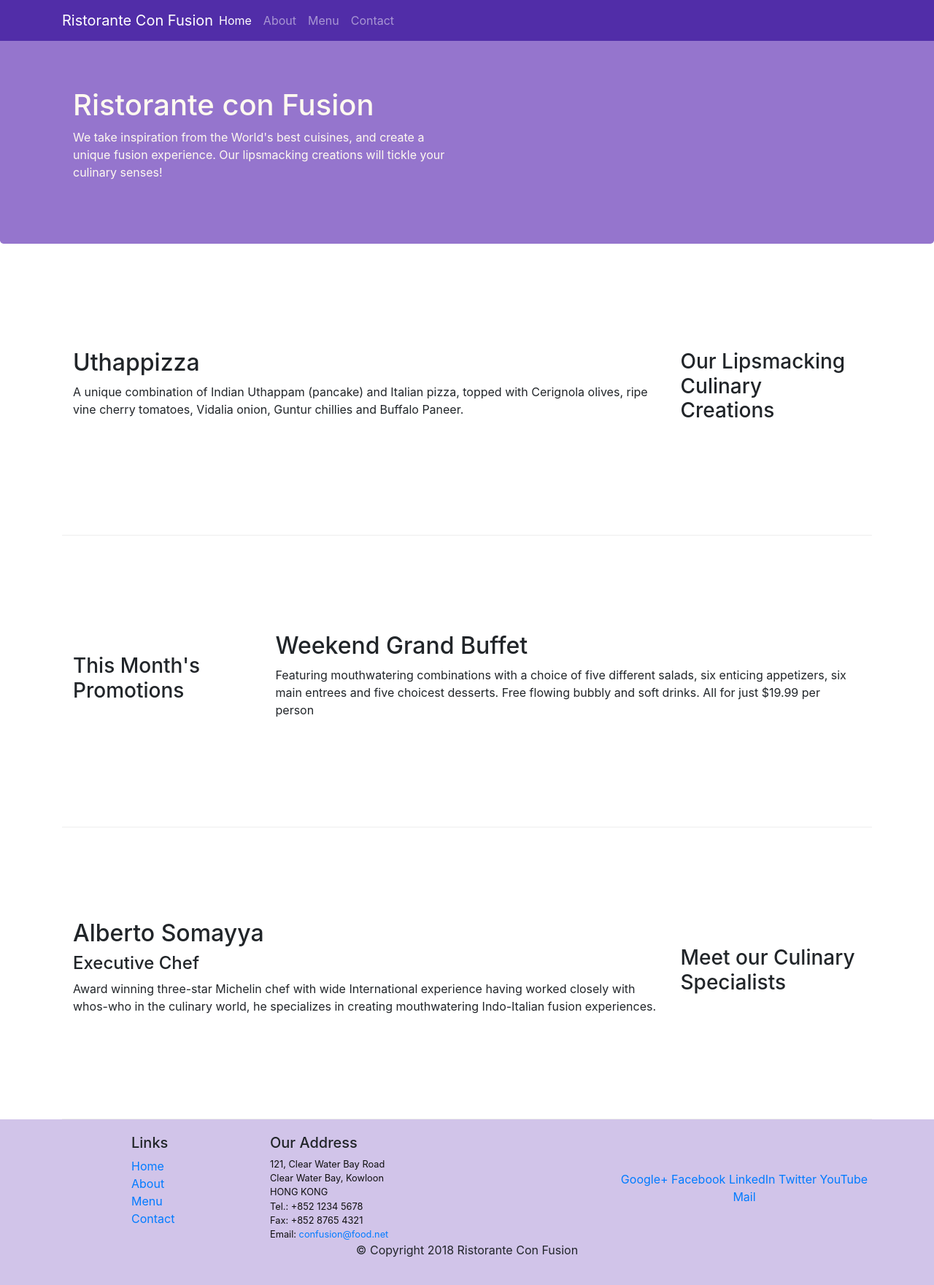
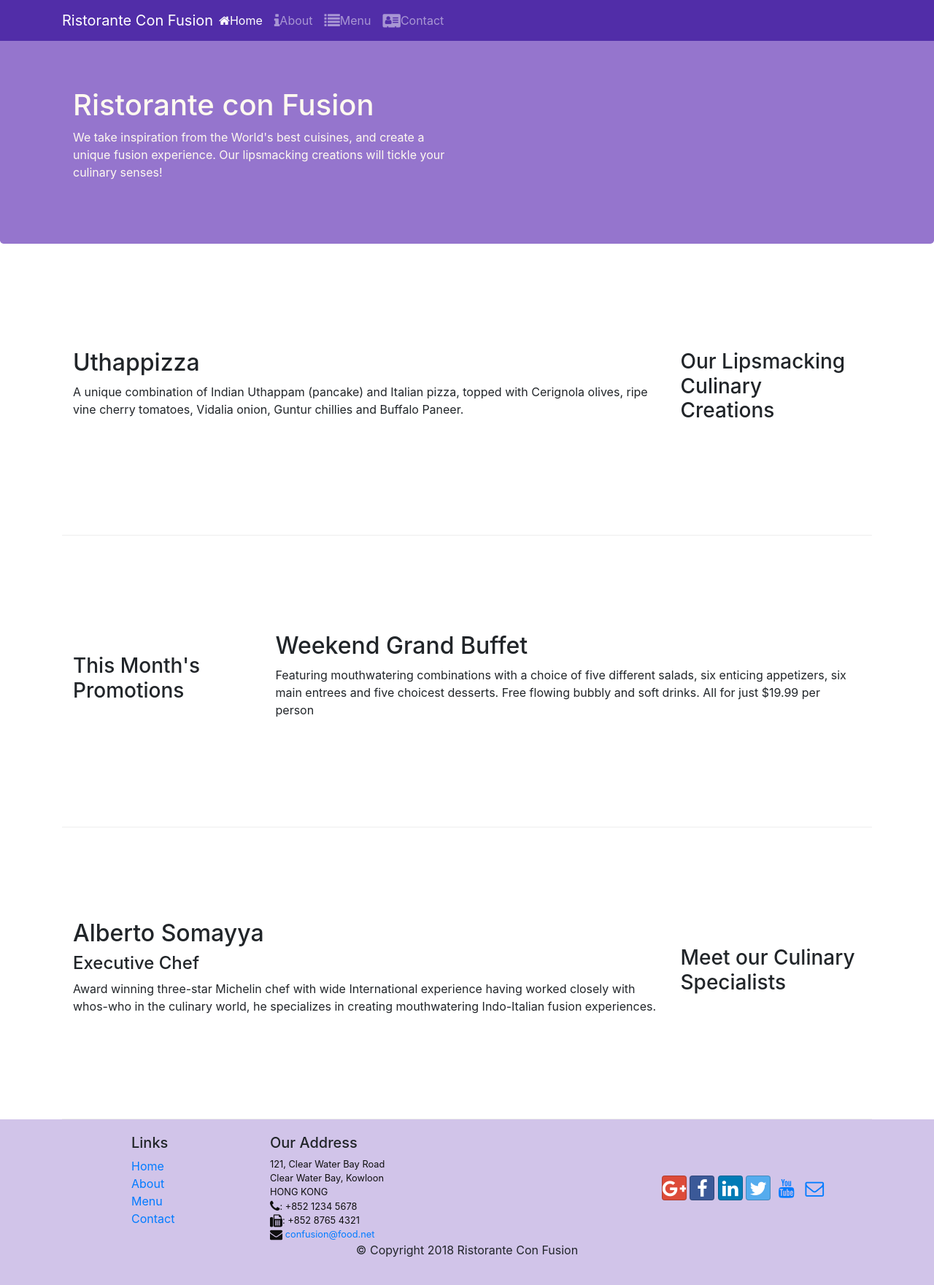
Before and after one commit to LaSummer/conFusion, a website: page index.html in a window 1280 px wide. Shown: the whole page at 73% size. Drawn offline with nearby package versions, Linux system fonts and the light colour scheme.

Commit message:
icon fonts

```diff
--- a/index.html
+++ b/index.html
@@ -10,6 +10,8 @@
     <!-- Bootstrap CSS -->
     <link rel="stylesheet" href="node_modules/bootstrap/dist/css/bootstrap.min.css">
     <link rel="stylesheet" href="css/styles.css">
+    <link rel="stylesheet" href="node_modules/font-awesome/css/font-awesome.min.css">
+    <link rel="stylesheet" href="node_modules/bootstrap-social/bootstrap-social.css">
     <title>Ristorante Con Fusion</title>
 </head>
 
@@ -22,10 +24,10 @@
             <a class='navbar-brand mr-auto' href='#'>Ristorante Con Fusion</a>
             <div class="collapse navbar-collapse" id="Navbar">
                 <ul class='navbar-nav mr-auto'>
-                    <li class='nav-item active'><a class='nav-link' href="#">Home</a></li>
-                    <li class='nav-item'><a class='nav-link' href="./aboutus.html">About</a></li>
-                    <li class='nav-item'><a class='nav-link' href="#">Menu</a></li>
-                    <li class='nav-item'><a class='nav-link' href="#">Contact</a></li>
+			<li class='nav-item active'><a class='nav-link' href="#"><span class='fa fa-home'></span>Home</a></li>
+                    <li class='nav-item'><a class='nav-link' href="./aboutus.html"><span class='fa fa-info fa-lg'></span>About</a></li>
+                    <li class='nav-item'><a class='nav-link' href="#"><span class='fa fa-list fa-lg'></span>Menu</a></li>
+                    <li class='nav-item'><a class='nav-link' href="#"><span class='fa fa-address-card fa-lg'></span>Contact</a></li>
                 </ul>
             </div>
         </div>
@@ -95,19 +97,19 @@
                       121, Clear Water Bay Road<br>
                       Clear Water Bay, Kowloon<br>
                       HONG KONG<br>
-                      Tel.: +852 1234 5678<br>
-                      Fax: +852 8765 4321<br>
-                      Email: <a href="mailto:confusion@food.net">confusion@food.net</a>
+		      <i class='fa fa-phone fa-lg'></i>: +852 1234 5678<br>
+                      <i class='fa fa-fax fa-lg'></i>: +852 8765 4321<br>
+                      <i class='fa fa-envelope fa-lg'></i> <a href="mailto:confusion@food.net">confusion@food.net</a>
                    </address>
                 </div>
                 <div class='col-12 col-sm-4 align-self-center'>
                     <div class='text-center'>
-                        <a href="http://google.com/+">Google+</a>
-                        <a href="http://www.facebook.com/profile.php?id=">Facebook</a>
-                        <a href="http://www.linkedin.com/in/">LinkedIn</a>
-                        <a href="http://twitter.com/">Twitter</a>
-                        <a href="http://youtube.com/">YouTube</a>
-                        <a href="mailto:">Mail</a>
+			<a class='btn btn-social-icon btn-google' href="http://google.com/+"><i class='fa fa-google-plus fa-lg'></i></a>
+                        <a class='btn btn-social-icon btn-facebook' href="http://www.facebook.com/profile.php?id="><i class='fa fa-facebook fa-lg'></i></a>
+                        <a class='btn btn-social-icon btn-linkedin' href="http://www.linkedin.com/in/"><i class='fa fa-linkedin fa-lg'></i></a>
+                        <a class='btn btn-social-icon btn-twitter' href="http://twitter.com/"><i class='fa fa-twitter fa-lg'></i></a>
+                        <a class='btn btn-social-icon btn-youtube' href="http://youtube.com/"><i class='fa fa-youtube fa-lg'></i></a>
+                        <a class='btn btn-social-icon' href="mailto:"><i class='fa fa-envelope-o fa-lg'></i></a>
                     </div>
                 </div>
            </div>
--- a/package.json
+++ b/package.json
@@ -15,6 +15,8 @@
   },
   "dependencies": {
     "bootstrap": "^4.0.0",
+    "bootstrap-social": "^5.1.1",
+    "font-awesome": "^4.7.0",
     "jquery": "^3.3.1",
     "popper.js": "^1.12.9"
   }
```
Also changed, not shown: aboutus.html (+19 -18 lines), 1 other file.
